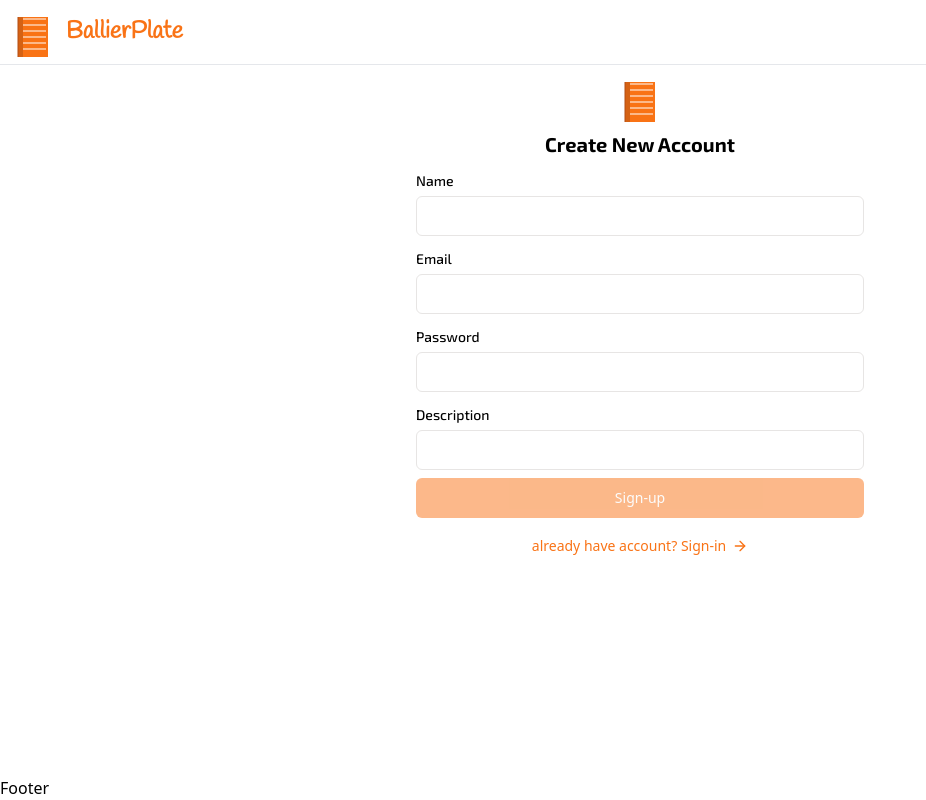
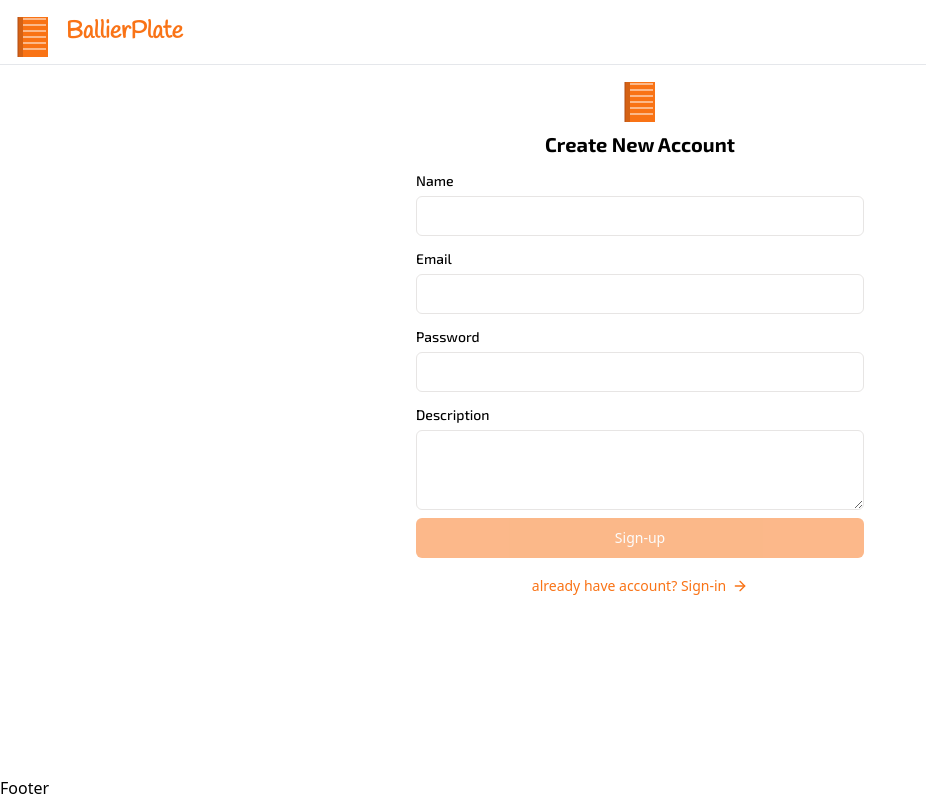
Before and after one commit to BishoyBishai/boilerplate, a Next.js app: page /sign-up in a window 1280 px wide. Shown: the whole page, without its empty margins (0-926 px from the left). Built offline with nearby package versions, Linux system fonts and the light colour scheme.

Commit message:
feat(app): add new custom component for textarea form

```diff
--- a/app/(auth)/sign-up/SignUpForm.tsx
+++ b/app/(auth)/sign-up/SignUpForm.tsx
@@ -1,10 +1,7 @@
 "use client";
 
-import InputForm from "@/components/form/InputForm";
+import { InputForm, TextareaForm } from "@/components/form";
 import { Button } from "@/components/ui/Button";
-import { Input } from "@/components/ui/Input";
-import { Label } from "@/components/ui/Label";
-import { cn } from "@/lib/utils";
 import { TSignUpForm, signUpValidationSchema } from "@/lib/validators/sign-up";
 import { zodResolver } from "@hookform/resolvers/zod";
 import { useForm } from "react-hook-form";
@@ -47,7 +44,11 @@ export default function SignUpForm() {
           register={register("password")}
           error={errors.password}
         />
-        <InputForm label="Description" register={register("description")} />
+        <TextareaForm
+          label="Description"
+          register={register("description")}
+          error={errors.description}
+        />
 
         <Button className="w-full" disabled={!isValid}>
           Sign-up
--- /dev/null
+++ b/components/form/TextareaForm.tsx
@@ -0,0 +1,51 @@
+"use client";
+/**
+ * TextareaForm Component
+ * A reusable React component that encapsulates a form textarea field with a label and error message.
+ */
+import { FC, InputHTMLAttributes } from "react";
+import { FieldError, UseFormRegisterReturn } from "react-hook-form";
+import { Label } from "../ui/Label";
+import { Input } from "../ui/Input";
+import { cn } from "@/lib/utils";
+import { Textarea } from "../ui/textarea";
+
+interface ITextareaFormProps extends InputHTMLAttributes<HTMLTextAreaElement> {
+  label: string;
+  register: UseFormRegisterReturn;
+  error?: FieldError;
+}
+const TextareaForm: FC<ITextareaFormProps> = ({
+  label,
+  register,
+  error,
+  ...textareaProps
+}) => {
+  return (
+    <div className="grid gap-2 py-2">
+      <Label
+        className={cn("text-left font-exo", {
+          "text-red-500": error,
+        })}
+        htmlFor={register.name}
+      >
+        {label}
+      </Label>
+      <Textarea
+        id={register.name}
+        {...register}
+        {...textareaProps}
+        className={cn("ont-handlee", {
+          "border border-red-500 focus-visible:ring-red-500": error,
+        })}
+      />
+      {error?.message && (
+        <div className="text-red-500 text-xs text-left font-handlee">
+          {error.message}
+        </div>
+      )}
+    </div>
+  );
+};
+
+export default TextareaForm;
--- /dev/null
+++ b/components/form/index.ts
@@ -0,0 +1,4 @@
+import InputForm from "./InputForm";
+import TextareaForm from "./TextareaForm";
+
+export { InputForm, TextareaForm };
--- /dev/null
+++ b/components/ui/textarea.tsx
@@ -0,0 +1,24 @@
+import * as React from "react"
+
+import { cn } from "@/lib/utils"
+
+export interface TextareaProps
+  extends React.TextareaHTMLAttributes<HTMLTextAreaElement> {}
+
+const Textarea = React.forwardRef<HTMLTextAreaElement, TextareaProps>(
+  ({ className, ...props }, ref) => {
+    return (
+      <textarea
+        className={cn(
+          "flex min-h-[80px] w-full rounded-md border border-input bg-background px-3 py-2 text-sm ring-offset-background placeholder:text-muted-foreground focus-visible:outline-none focus-visible:ring-2 focus-visible:ring-ring focus-visible:ring-offset-2 disabled:cursor-not-allowed disabled:opacity-50",
+          className
+        )}
+        ref={ref}
+        {...props}
+      />
+    )
+  }
+)
+Textarea.displayName = "Textarea"
+
+export { Textarea }
--- a/lib/validators/sign-up.ts
+++ b/lib/validators/sign-up.ts
@@ -12,7 +12,7 @@ export const signUpValidationSchema = z.object({
   password: z
     .string()
     .min(5, "Password has to be at least 5 characters length"),
-  description: z.string(),
+  description: z.string().max(100, "Maximum allowed characters is 100"),
 });
 
 /**
```
